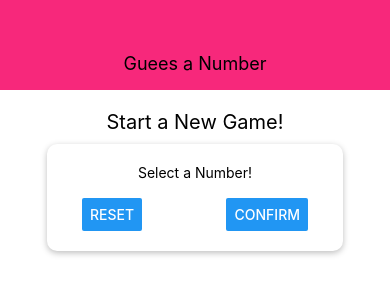
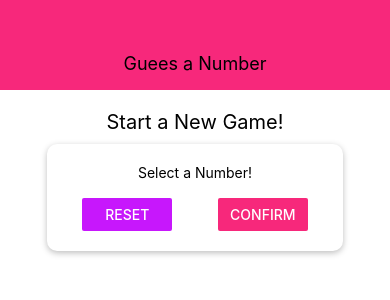
Before and after one commit to bricxcarasco/reactnative-guessnumber, a React Native app: screen / in a window 390 px wide. Shown: the top 300 px of the page. Built offline with nearby package versions, Linux system fonts and the light colour scheme.

Commit message:
Manage styling and create separate constant files

```diff
--- a/app/components/Header.js
+++ b/app/components/Header.js
@@ -1,5 +1,7 @@
 import React from "react";
 import { StyleSheet, View, Text } from "react-native";
+
+import Colors from "../constants/colors";
 
 const Header = ({ title }) => {
   return (
@@ -14,7 +16,7 @@
     width: "100%",
     height: 90,
     paddingTop: 36,
-    backgroundColor: "#f7287b",
+    backgroundColor: Colors.primary,
     alignItems: "center",
     justifyContent: "center",
   },
--- /dev/null
+++ b/app/constants/colors.js
@@ -0,0 +1,4 @@
+export default {
+  primary: "#f7287b",
+  secondary: "#c717fc",
+};
--- a/app/screens/StartGameScreen.js
+++ b/app/screens/StartGameScreen.js
@@ -1,6 +1,7 @@
 import React from "react";
 import { StyleSheet, View, Text, TextInput, Button } from "react-native";
 
+import Colors from "../constants/colors";
 import Card from "../components/Card";
 
 const StartGameScreen = () => {
@@ -11,8 +12,12 @@
         <Text>Select a Number!</Text>
         <TextInput />
         <View style={styles.buttonContainer}>
-          <Button title="Reset" onPress={() => {}} />
-          <Button title="Confirm" onPress={() => {}} />
+          <View style={styles.buttonStyle}>
+            <Button title="Reset" color={Colors.secondary} onPress={() => {}} />
+          </View>
+          <View style={styles.buttonStyle}>
+            <Button title="Confirm" color={Colors.primary} onPress={() => {}} />
+          </View>
         </View>
       </Card>
     </View>
@@ -40,6 +45,9 @@
     paddingHorizontal: 15,
     justifyContent: "space-between",
   },
+  buttonStyle: {
+    width: "40%",
+  },
 });
 
 export default StartGameScreen;
```
